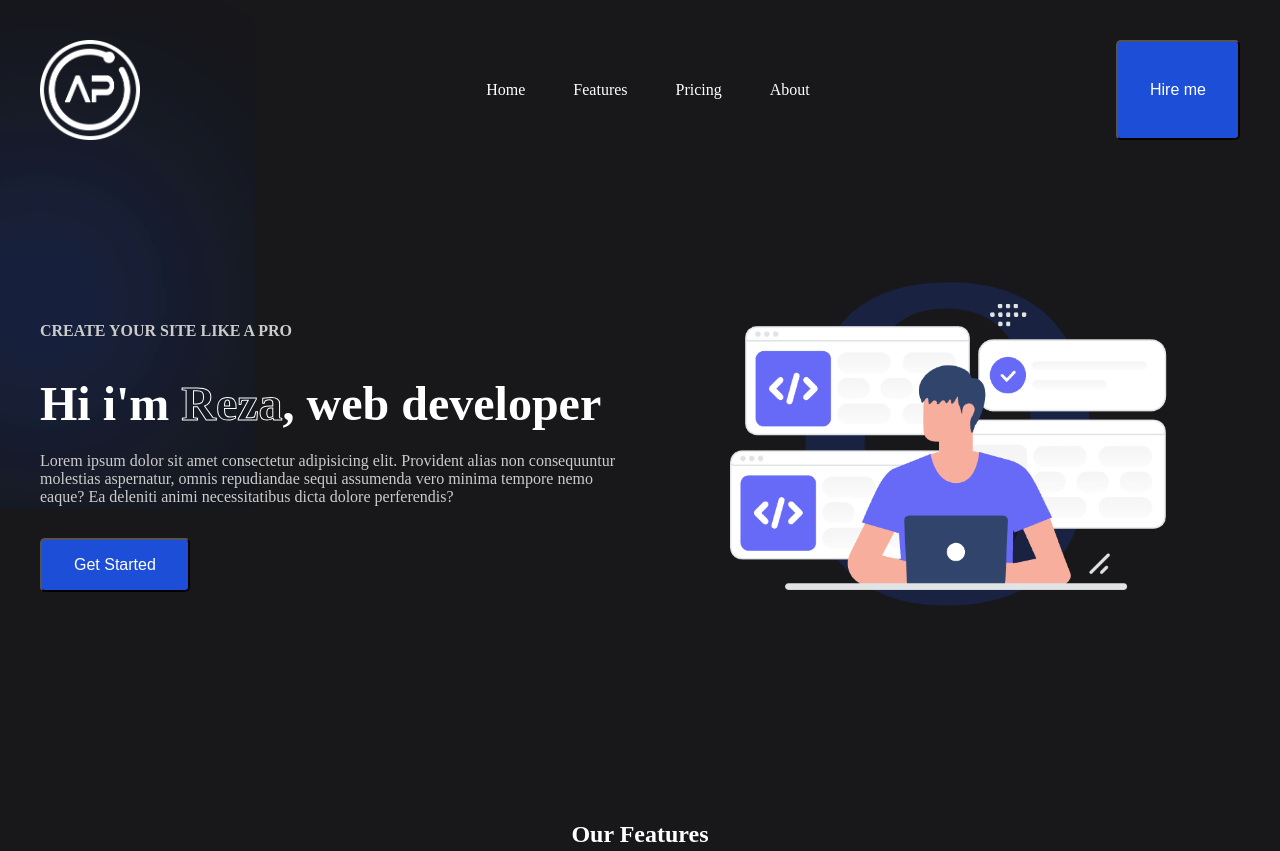
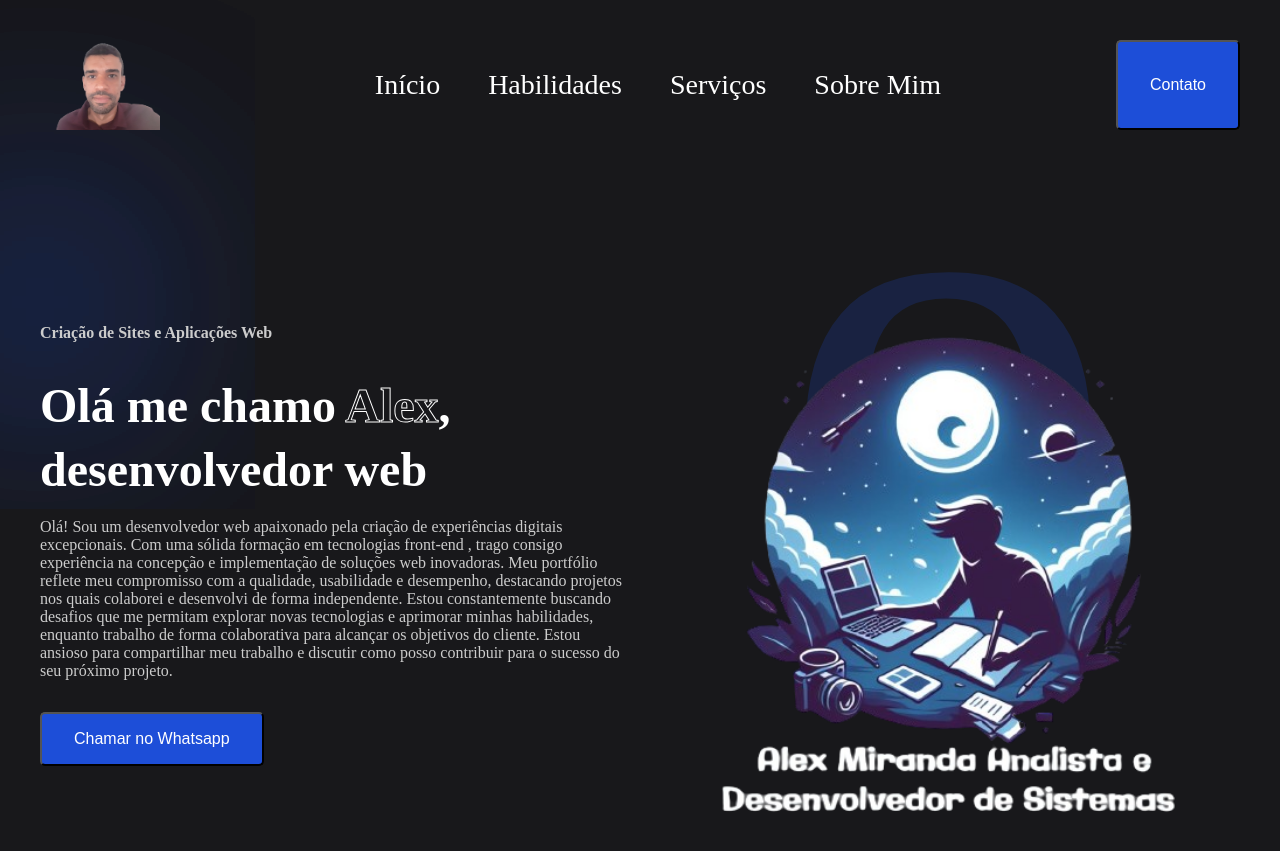
Before and after one commit to AlexSouza645/MyRepository, a plain HTML site: page index.html in a window 1280 px wide. Shown: the top 851 px of the page. Drawn offline with nearby package versions, Linux system fonts and the light colour scheme; a script that the page names is missing.

Commit message:
atualizando dados

```diff
--- a/index.html
+++ b/index.html
@@ -14,36 +14,35 @@
     <nav>
       <div class="nav-logo">
         <a href="">
-          <img src="images/logo.png" />
+          <img src="images/20220511_104559-removebg-preview.png" />
         </a>
       </div>
 
       <ul class="nav-links">
-        <li class="link"><a href="# ">Home</a></li>
-        <li id="link1" class="link"><a href="#">Features</a></li>
-        <li  id="link2" class="link"><a href="#">Pricing</a></li>
-        <li id="link3" class="link"><a href="#">About</a></li>
+        <li class="link"><a href="# ">Início</a></li>
+        <li id="link1" class="link"><a href="#">Habilidades</a></li>
+        <li  id="link2" class="link"><a href="#">Serviços</a></li>
+        <li id="link3" class="link"><a href="#">Sobre Mim</a></li>
       </ul>
 
-      <button class="btn">Hire me</button>
+      <button class="btn">Contato</button>
     </nav>
 
     <header class="container">
       <div class="content">
         <span class="blur"> </span>
         <span class="blur"> </span>
-        <h4>CREATE YOUR SITE LIKE A PRO</h4>
-        <h1>Hi i'm <span>Reza</span>, web developer</h1>
+        <h4>Criação de Sites e Aplicações Web</h4>
+        <h1>Olá me chamo <span>Alex</span>, desenvolvedor web</h1>
         <p>
-          Lorem ipsum dolor sit amet consectetur adipisicing elit. Provident
-          alias non consequuntur molestias aspernatur, omnis repudiandae sequi
-          assumenda vero minima tempore nemo eaque? Ea deleniti animi
-          necessitatibus dicta dolore perferendis?
+          Olá! Sou um desenvolvedor web apaixonado pela criação de experiências digitais excepcionais. Com uma sólida formação em tecnologias front-end ,
+           trago consigo experiência na concepção e implementação de soluções web inovadoras. Meu portfólio reflete meu compromisso com a qualidade, usabilidade e desempenho, destacando projetos nos quais colaborei e desenvolvi de forma independente. Estou constantemente buscando desafios que me permitam explorar novas tecnologias e aprimorar minhas habilidades, enquanto trabalho de forma colaborativa para alcançar os objetivos do cliente.
+           Estou ansioso para compartilhar meu trabalho e discutir como posso contribuir para o sucesso do seu próximo projeto.
         </p>
-        <button class="btn">Get Started</button>
+        <button class="btn">Chamar no Whatsapp</button>
       </div>
       <div class="image">
-        <img src="images/header.png" alt="" />
+        <img src="images/2Crie_uma_logo_para_Alex_Miranda-removebg-preview.png" alt="" />
       </div>
     </header>
 
--- a/style.css
+++ b/style.css
@@ -31,7 +31,7 @@ nav {
 }
 
 .nav-logo {
-  max-width: 100px;
+  max-width: 120px;
 }
 
 .nav-links {
@@ -39,6 +39,7 @@ nav {
   display: flex;
   align-items: center;
   gap: 3rem;
+  font-size:1.75rem
 }
 
 .link a {
```
Also changed, not shown: images/20220511_104559-removebg-preview.png (added), images/2Crie_uma_logo_para_Alex_Miranda-removebg-preview.png (added).
